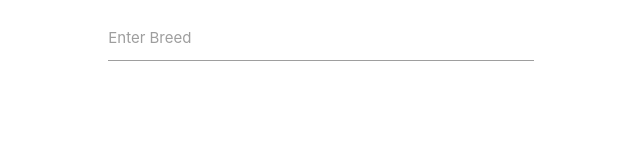
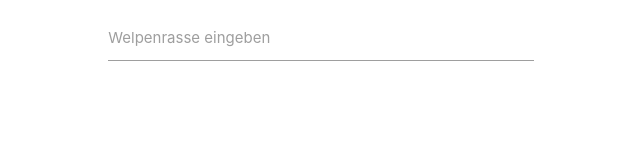
Before and after one commit to dankreiger/redux-from-scratch, a website built with Parcel: page index.html in a window 1280 px wide. Shown: the full height of the page, 95-735 px from the left. Built offline with nearby package versions, Linux system fonts and the light colour scheme.

Commit message:
chore(*): mehr spass

```diff
--- a/index.html
+++ b/index.html
@@ -13,7 +13,7 @@
           <div class="row">
             <div class="input-field col s6">
               <input id="breed" type="text" />
-              <label for="breed">Enter Breed</label>
+              <label for="breed">Welpenrasse eingeben</label>
             </div>
           </div>
         </form>
```
